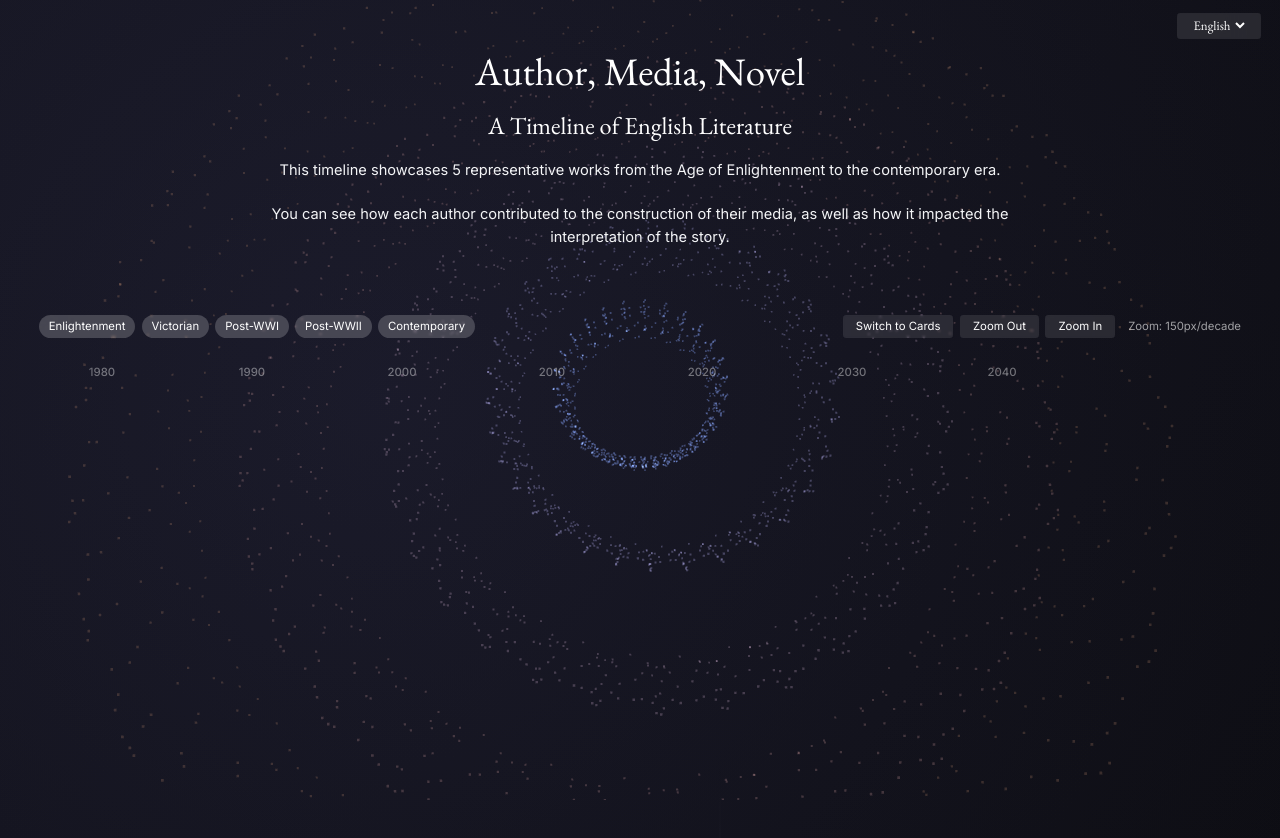
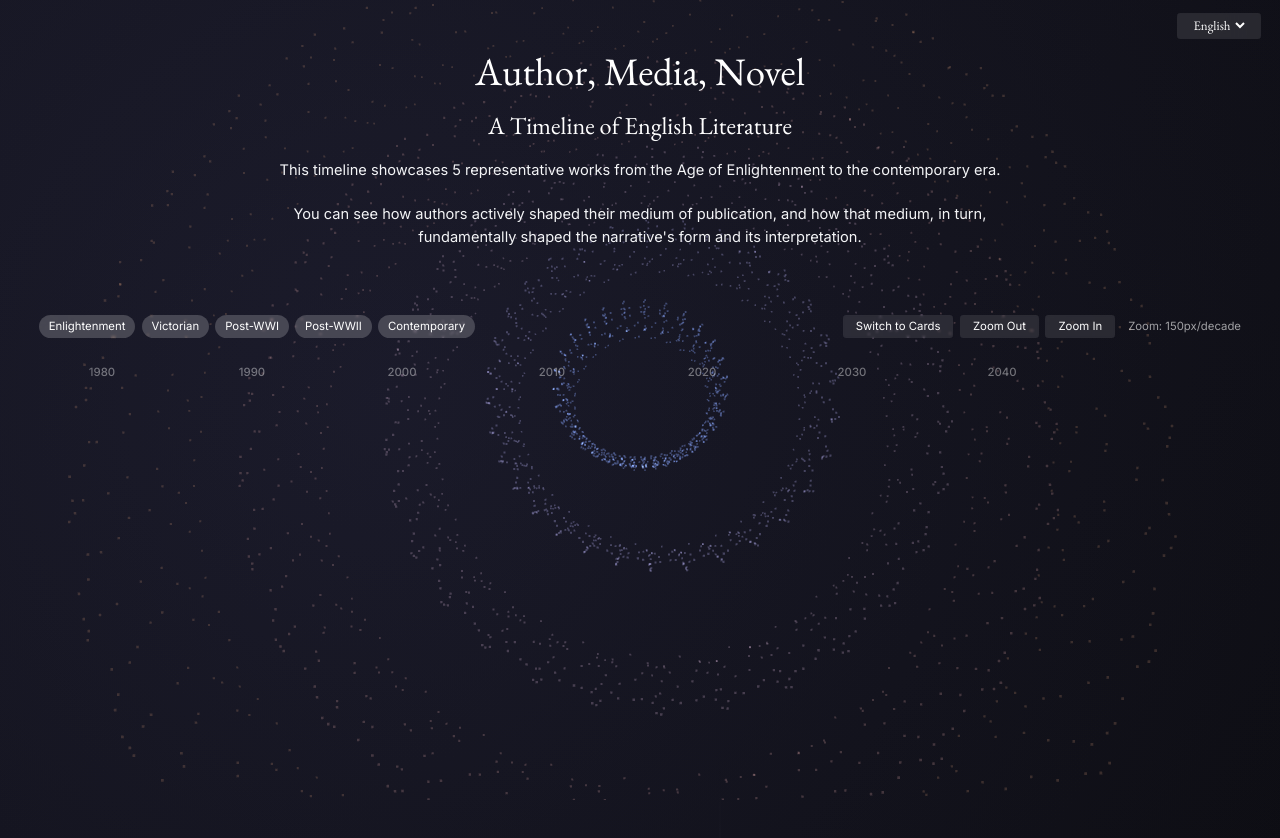
Before and after one commit to CSage-713705/helTimeline, a React (Vite) app: page / in a window 1280 px wide. Shown: the top 838 px of the page. Built offline with nearby package versions, Linux system fonts and the light colour scheme.

Commit message:
引言修改

```diff
--- a/src/App.jsx
+++ b/src/App.jsx
@@ -40,7 +40,7 @@ export default function App() {
                 {i18n.language === 'zh' ? '本时间轴展示了由启蒙时代到当代5个关键文学时期的代表作品。' : 'This timeline showcases 5 representative works from the Age of Enlightenment to the contemporary era.'}
               </p>
               <p className="text-gray-100 font-sans max-w-6xl px-2 text-lg leading-relaxed mb-6 justify">
-                {i18n.language === 'zh' ? '您可以阅览各个作者如何参与其媒体构建，了解它们如何影响故事的诠释。' : 'You can see how each author contributed to the construction of their media, as well as how it impacted the interpretation of the story.'}
+                {i18n.language === 'zh' ? '您可以阅览各个作者如何参与其媒体构建，了解它们如何影响故事的诠释。' : 'You can see how authors actively shaped their medium of publication, and how that medium, in turn, fundamentally shaped the narrative\'s form and its interpretation.'}
               </p>
             </div>
           </section>
```
